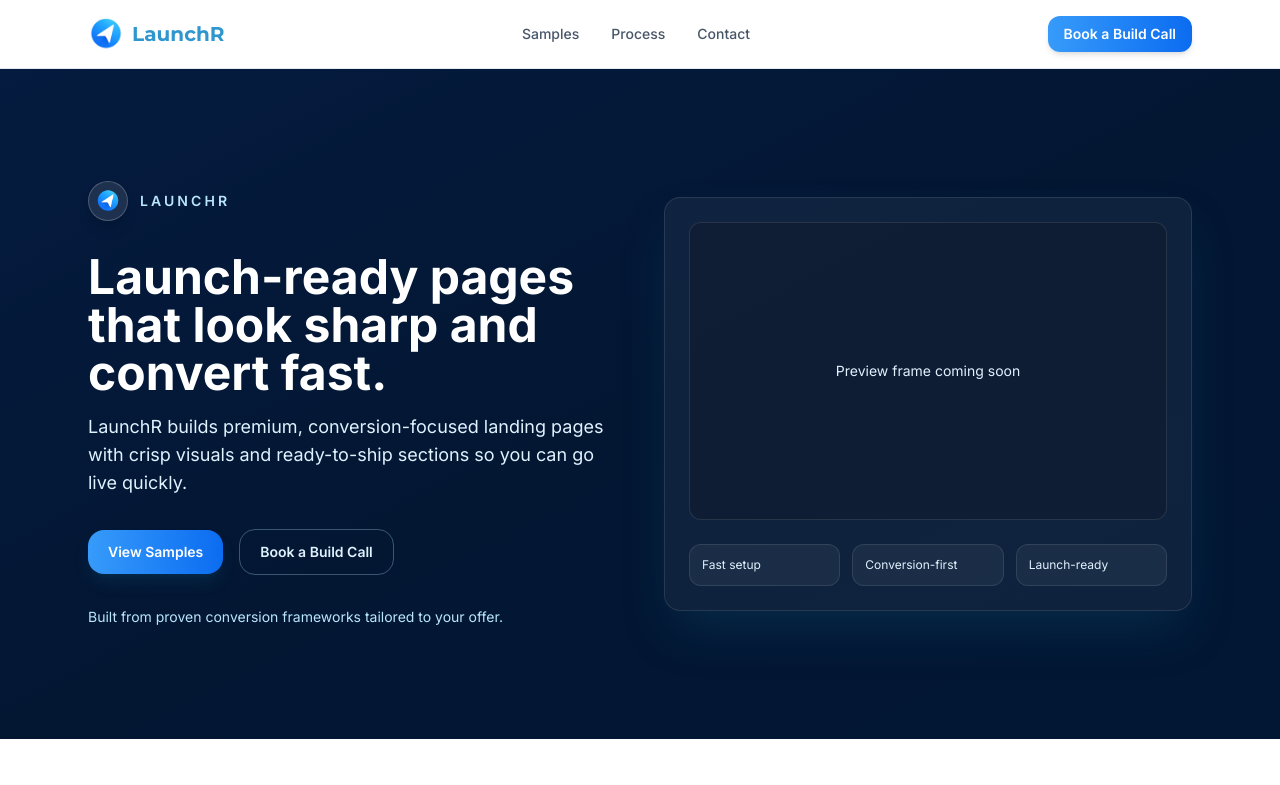
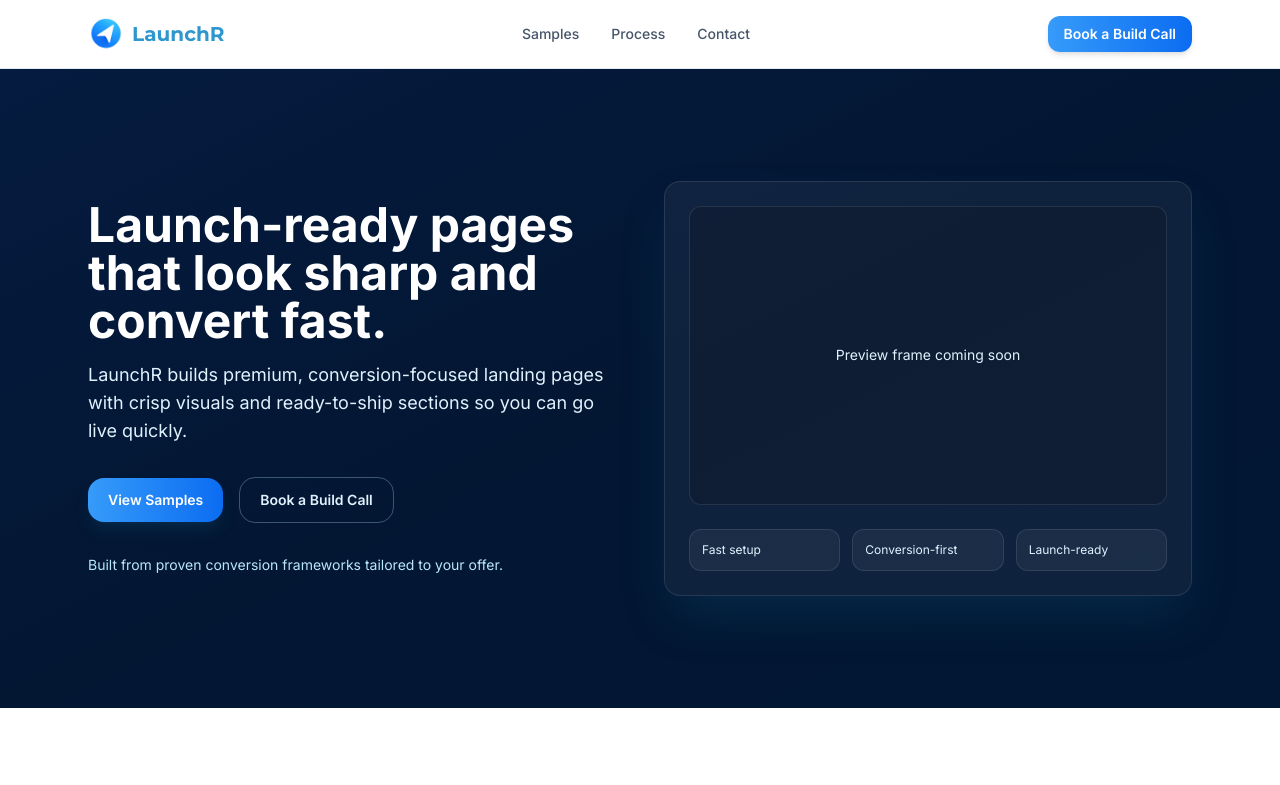
Before and after one commit to mohmed-aoun/launchr, a plain HTML site: page index.html in a window 1280 px wide. Shown: the top 785 px of the page. Drawn offline with nearby package versions, Linux system fonts and the light colour scheme.

Commit message:
Update index.html

```diff
--- a/index.html
+++ b/index.html
@@ -41,12 +41,6 @@
       <div class="relative max-w-6xl mx-auto px-4 sm:px-6 py-16 sm:py-24 lg:py-28 text-white">
         <div class="grid lg:grid-cols-2 gap-12 items-center">
           <div class="space-y-8">
-            <div class="flex items-center gap-3">
-              <div class="h-10 w-10 rounded-full bg-white/10 border border-white/20 flex items-center justify-center shadow-lg">
-                <img src="assets/logo/icon logo-transparent.png" class="h-full w-full object-cover"/>
-              </div>
-              <p class="text-sm uppercase tracking-[0.22em] text-sky-200 font-semibold">LaunchR</p>
-            </div>
             <div class="space-y-4">
               <h1 id="hero-heading" class="text-3xl sm:text-4xl lg:text-5xl font-bold leading-tight">Launch-ready pages that look sharp and convert fast.</h1>
               <p class="text-lg text-sky-100">LaunchR builds premium, conversion-focused landing pages with crisp visuals and ready-to-ship sections so you can go live quickly.</p>
```
